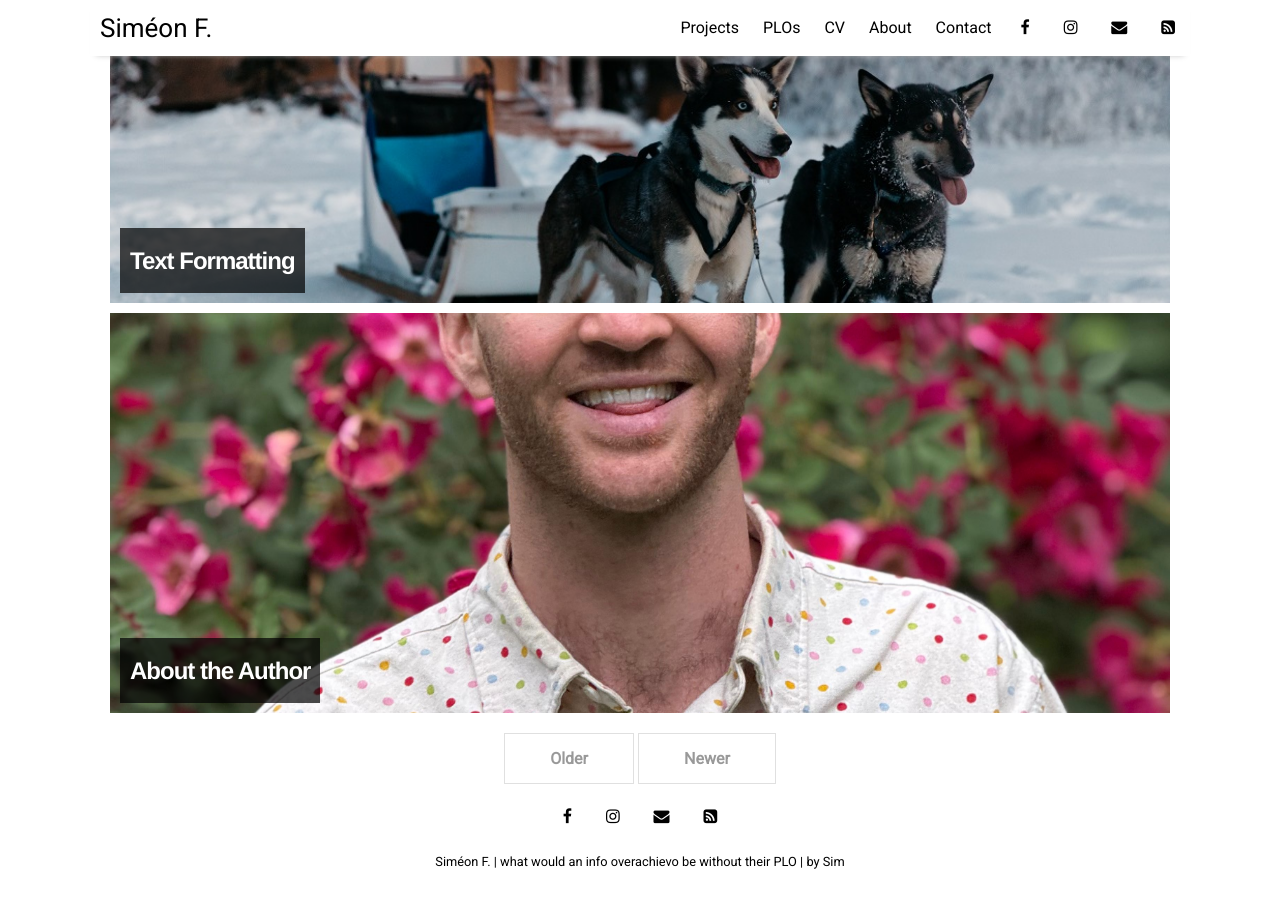
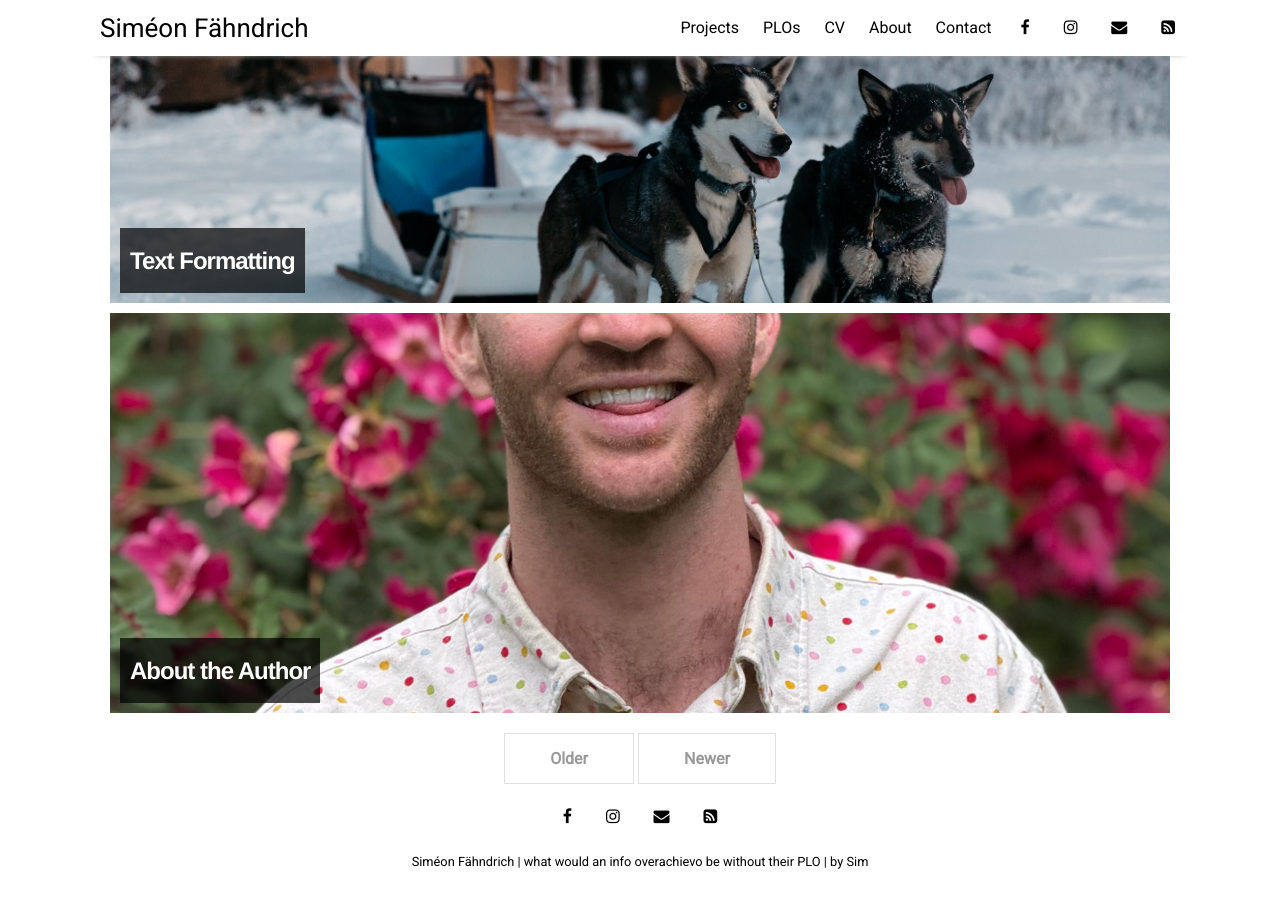
Before and after one commit to simeonfaehndrich/portfolio, a Jekyll site: the page built from index.html, in a window 1280 px wide and 900 px high, scrolled down 1398 px. Built offline with Jekyll 4.4.1, drawn with Linux system fonts in a browser that asks for light colours; nearby versions of some CDN libraries; the list of posts is cut into pages by our own code.

Commit message:
Name adjustments

```diff
--- a/_config.yml
+++ b/_config.yml
@@ -10,7 +10,7 @@ permalink:           /:title
 plugins:             [jekyll-paginate, jekyll-sitemap, jekyll-feed, jekyll-seo-tag]
 
 # Customise atom feed settings (this is where Jekyll-Feed gets configuration information)
-title:		           "Siméon F."
+title:		           "Siméon Fähndrich"
 description:	       "what would an info overachievo be without their PLO"
 author:              "Sim"
 
```
